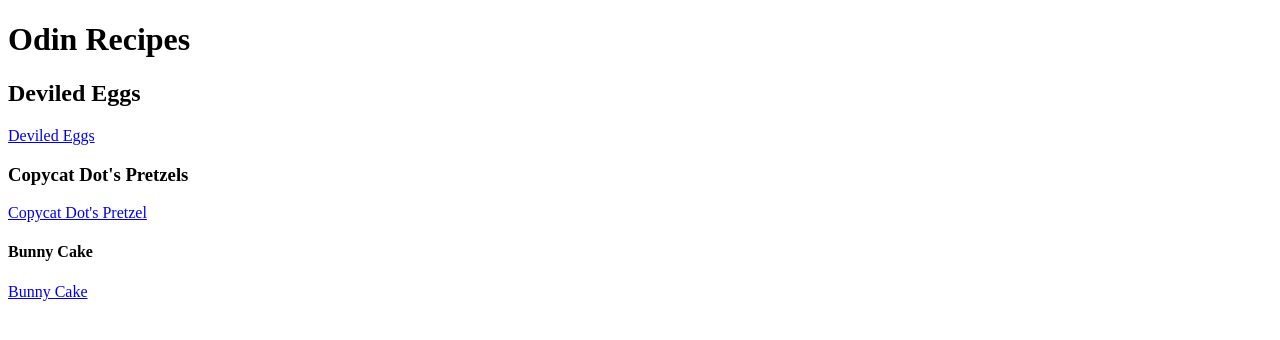
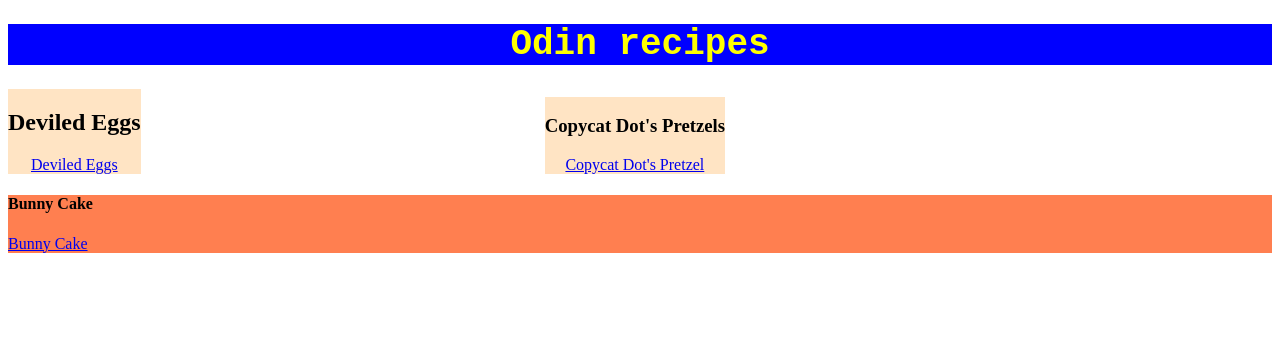
Before and after one commit to Michael-Nguyen-07/odin-recipes, a plain HTML site: page index.html in a window 1280 px wide. Drawn offline with Linux system fonts and the light colour scheme.

Commit message:
add CSS to main page

```diff
--- a/index.html
+++ b/index.html
@@ -6,14 +6,27 @@
     <meta name="viewport" content="width=device-width, initial-scale=1.0">
     <title>Document</title>
 </head>
+<link rel="stylesheet" href="style.css">
+
 <body>
-    <h1>Odin Recipes</h1>
+    <div class="Heading1">
+        <h1>Odin recipes</h1>
+    </div>
+
+    <div class="Heading2">
         <h2>Deviled Eggs</h2>
         <a href="recipes/Deviled_Eggs.html">Deviled Eggs</a>
-            <h3>Copycat Dot's Pretzels</h3>
+    </div>
+
+    <div class="Heading3">
+        <h3>Copycat Dot's Pretzels</h3>
             <a href="recipes/Copycat_Dot's_Pretzels.html">Copycat Dot's Pretzel</a>
-                <h4>Bunny Cake</h4>
-                <a href="recipes/Bunny_Cake.html">Bunny Cake</a>
+    </div>
+
+        <div class="Heading4">
+            <h4>Bunny Cake</h4>
+                    <a href="recipes/Bunny_Cake.html">Bunny Cake</a>
+        </div>
 
 
 
--- /dev/null
+++ b/style.css
@@ -0,0 +1,41 @@
+.Heading1,
+.Heading2
+.Heading3
+.Heading4 {
+    font-weight: 600;
+    font-size: medium;
+    font-family: 'Courier New', Courier, monospace;
+
+}
+
+
+.Heading1 {
+    color: yellow;
+    background-color: blue;
+    font-size: large;
+    font-weight: 800;
+    text-align: center;
+}
+
+
+.Heading2 {
+    background-color: bisque;
+    font-size: medium;
+    text-align: center;
+    display: inline-block;
+
+}
+
+.Heading3 {
+    background-color: bisque;
+    text-align: center;
+    display: inline-block;
+    margin: 0 400px;
+
+
+}
+
+.Heading4 {
+    background-color: coral;
+
+}
```
